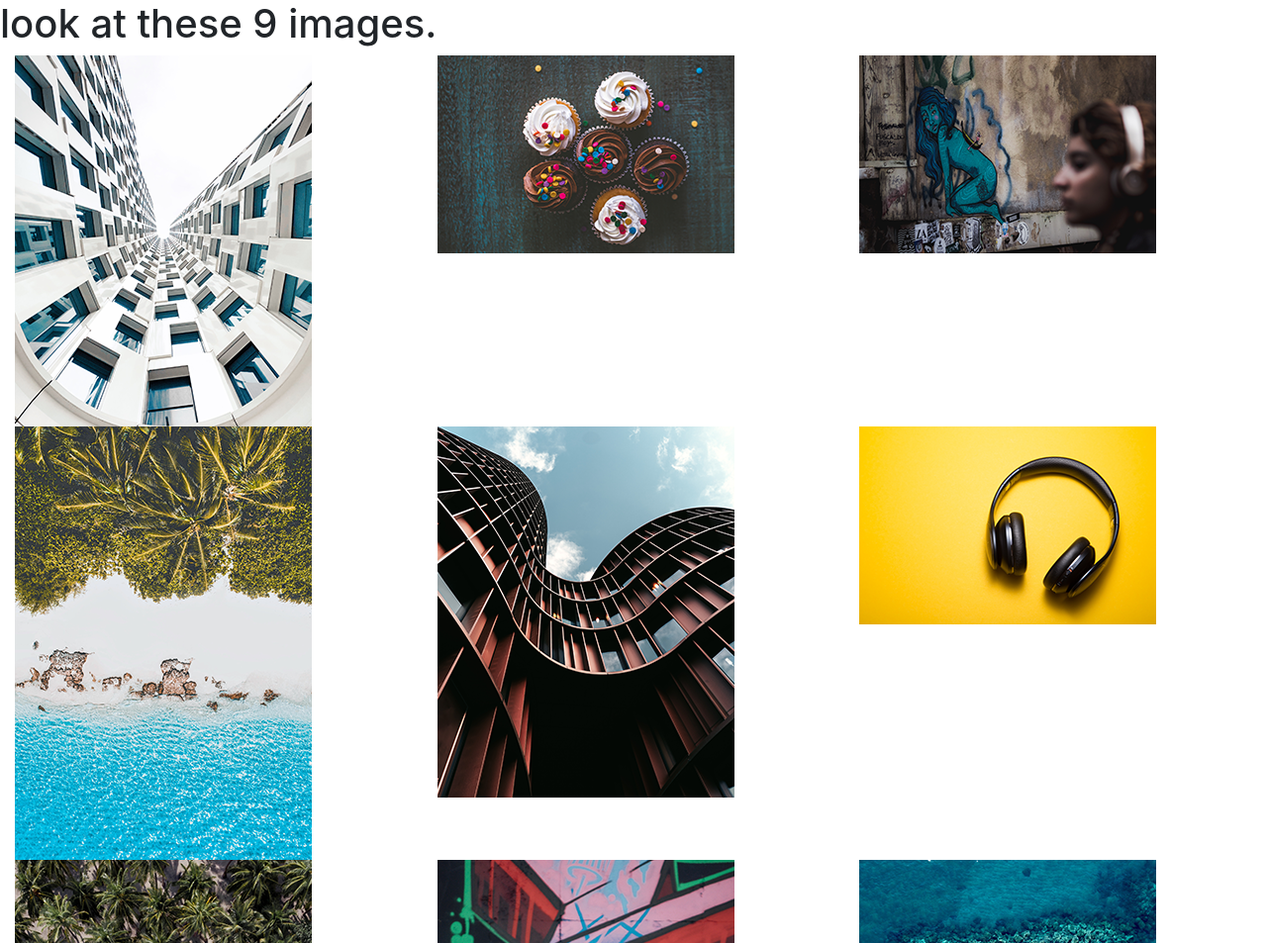
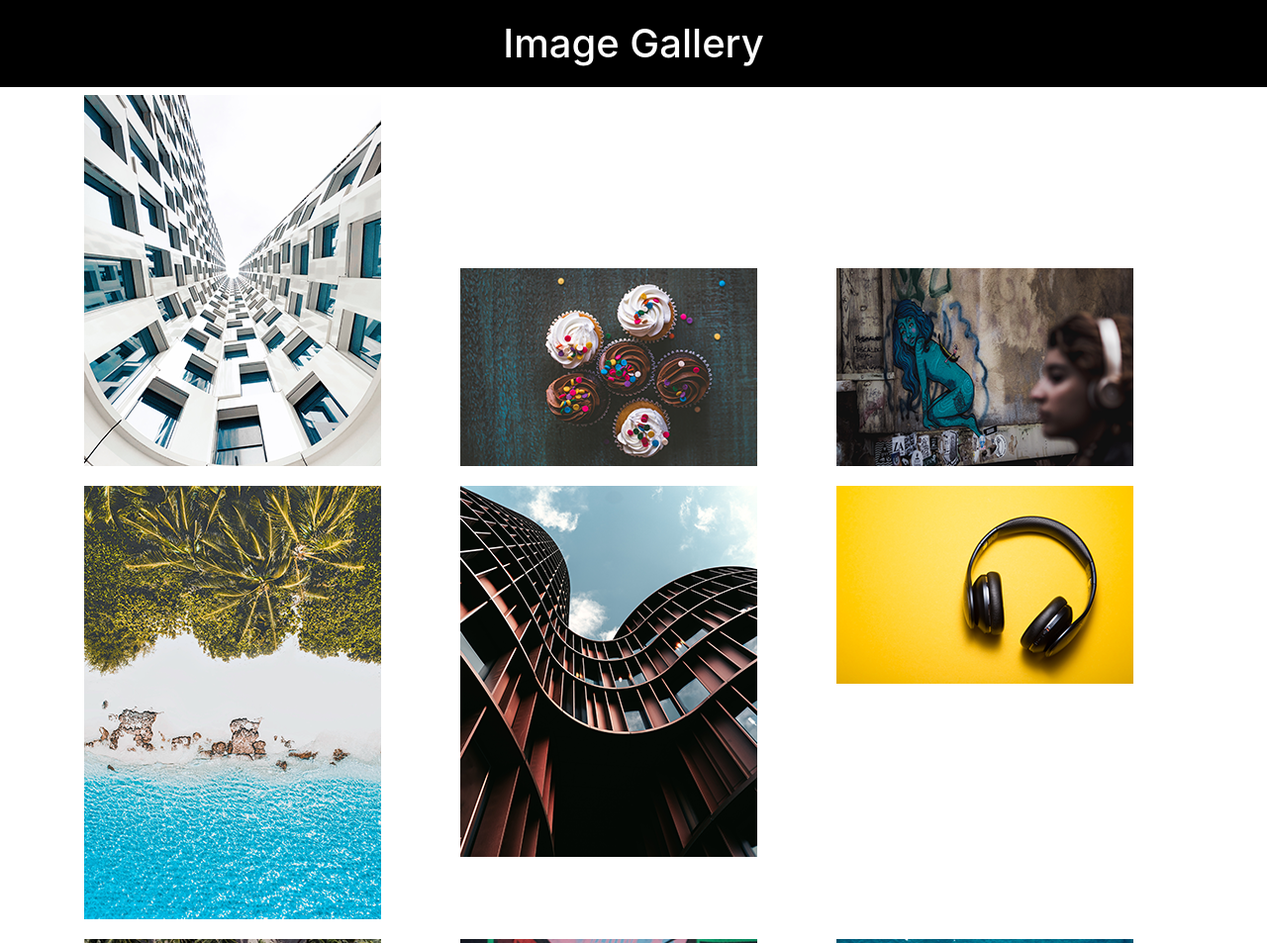
Before and after one commit to hannahder/m2-hw2-DeRuysscher-Hannah, a plain HTML site: page index.html in a window 1280 px wide. Shown: the top 953 px of the page at 99% size. Drawn offline with nearby package versions, Linux system fonts and the light colour scheme.

Commit message:
Added col classes to try to look nicer

```diff
--- a/index.html
+++ b/index.html
@@ -13,38 +13,50 @@
     <title>Hello, world!</title>
   </head>
   <body>
-    <h1>look at these 9 images.</h1>
-    <div class="container-fluid">
-      <div class="row">
-        <div class="col">
+    <h1>Image Gallery</h1>
+    <div class="container">
+
+      <div class="row justify-content-center">
+
+        <div class="col-xl">
           <img src="img/hw2-image1.png" title="image-1" alt="image-1"  />
         </div>
-        <div class="col">
+
+        <div class="col-lg align-self-end">
           <img src="img/hw2-image2.png" title="image-2" alt="image-2"  />
         </div>
-        <div class="col">
+
+        <div class="col-xl align-self-end">
           <img src="img/hw2-image3.png" title="image-3" alt="image-3"  />
         </div>
     </div>
-      <div class="row">
-        <div class="col">
+
+      <div class="row justify-content-center">
+
+        <div class="col-xl">
           <img src="img/hw2-image4.png" title="image-4" alt="image-4"  />
         </div>
-        <div class="col">
+
+        <div class="col-lg align-self-start">
           <img src="img/hw2-image5.png" title="image-5" alt="image-5"  />
         </div>
-        <div class="col">
+
+        <div class="col-xl align-self-start">
           <img src="img/hw2-image6.png" title="image-6" alt="image-6"  />
         </div>
       </div>
-      <div class="row">
-        <div class="col">
+
+      <div class="row justify-content-center">
+
+        <div class="col-xl">
           <img src="img/hw2-image7.png" title="image-7" alt="image-7"  />
         </div>
-        <div class="col">
+
+        <div class="col-lg align-self-start">
           <img src="img/hw2-image8.png" title="image-8" alt="image-8"  />
         </div>
-        <div class="col">
+
+        <div class="col-xl align-self-start">
           <img src="img/hw2-image9.png" title="image-9" alt="image-9"  />
         </div>
       </div>
--- a/main.css
+++ b/main.css
@@ -0,0 +1,10 @@
+img {
+  padding-bottom: 20px;
+}
+
+h1 {
+  text-align: center;
+  padding: 20px 0;
+  background-color: black;
+  color: white;
+}
```
